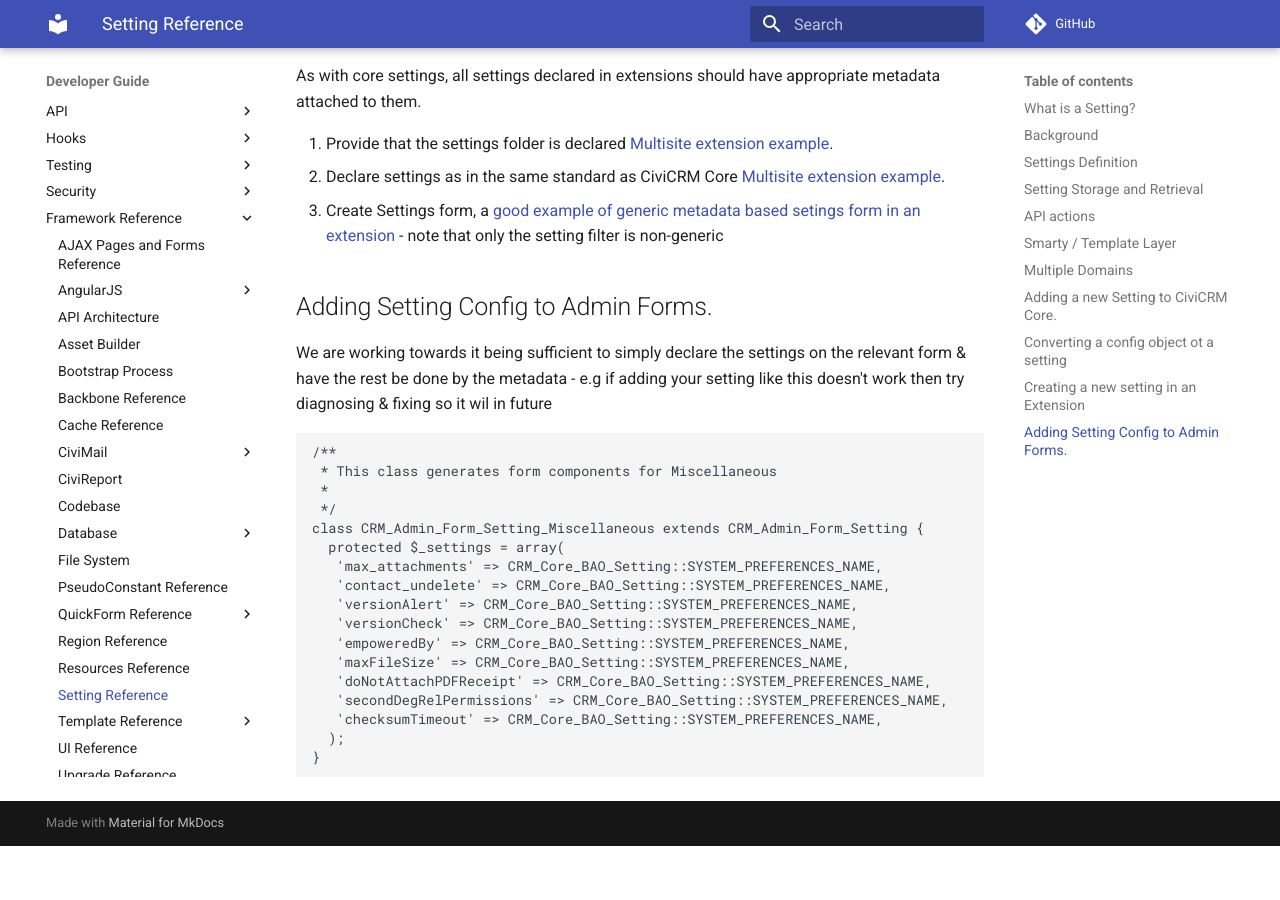
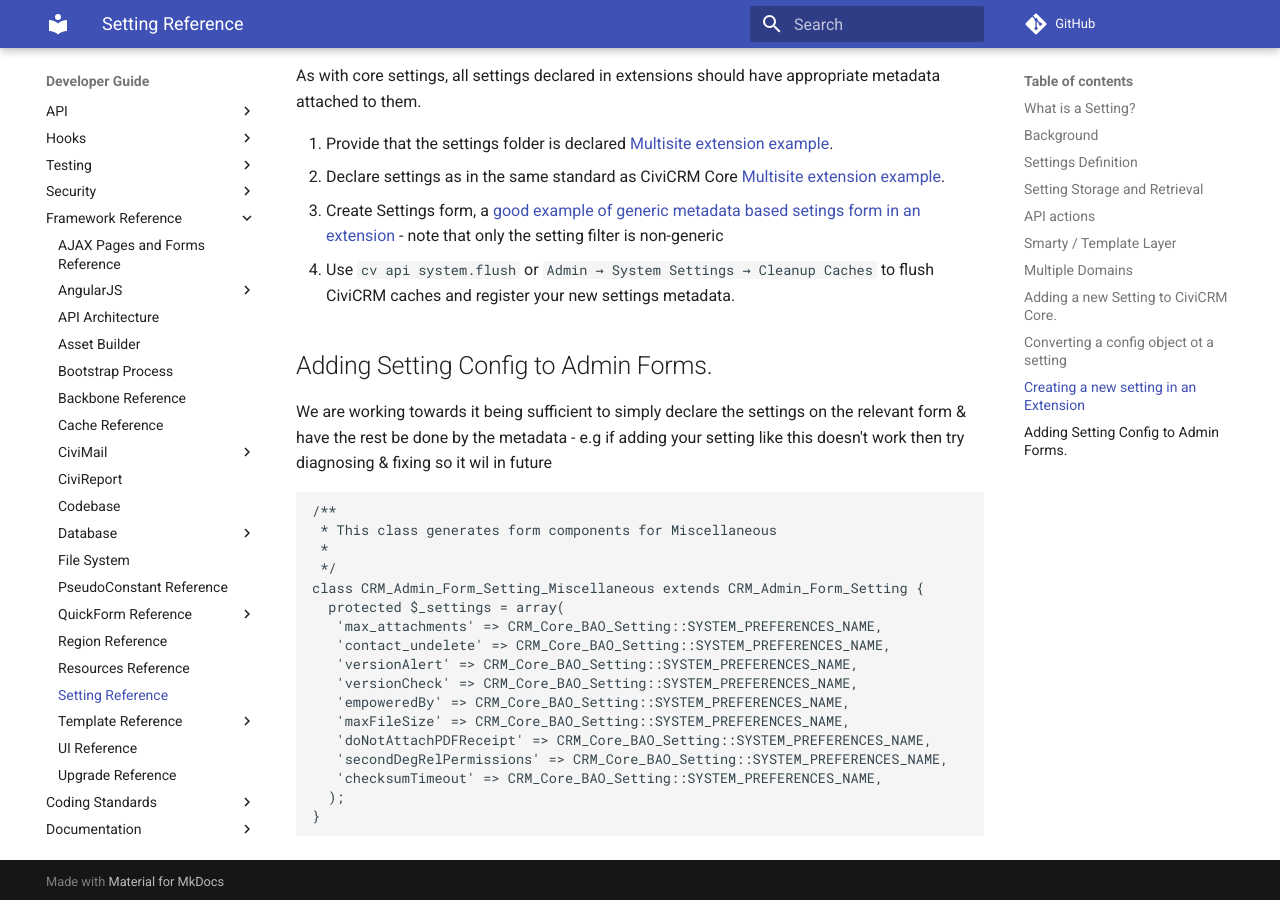
Before and after one commit to civicrm/civicrm-dev-docs, an MkDocs documentation site: the page built from docs/framework/setting.md, in a window 1280 px wide and 900 px high, scrolled down 5725 px. Built offline with MkDocs 1.6.1 and Material for MkDocs 9.7.7, drawn with Linux system fonts in a browser that asks for light colours; comment, search, counter and statistics services are not loaded; old or Windows-style settings are respelled for this version of MkDocs; before the commit the page ends 6571 px from its top, so only the background shows below that.

Commit message:
Document how to load new Settings metadata

```diff
--- a/docs/framework/setting.md
+++ b/docs/framework/setting.md
@@ -153,6 +153,7 @@
 1. Provide that the settings folder is declared [Multisite extension example](https://github.com/eileenmcnaughton/org.civicrm.multisite/blob/master/multisite.php#L268).
 2. Declare settings as in the same standard as CiviCRM Core [Multisite extension example](https://github.com/eileenmcnaughton/org.civicrm.multisite/blob/master/settings/Multisite.setting.php).
 3. Create Settings form, a [good example of generic metadata based setings form in an extension](https://github.com/eileenmcnaughton/nz.co.fuzion.civixero/blob/master/CRM/Civixero/Form/XeroSettings.php) - note that only the setting filter is non-generic
+4. Use `cv api system.flush` or `Admin → System Settings → Cleanup Caches` to flush CiviCRM caches and register your new settings metadata.
 
 ## Adding Setting Config to Admin Forms.
 
```
